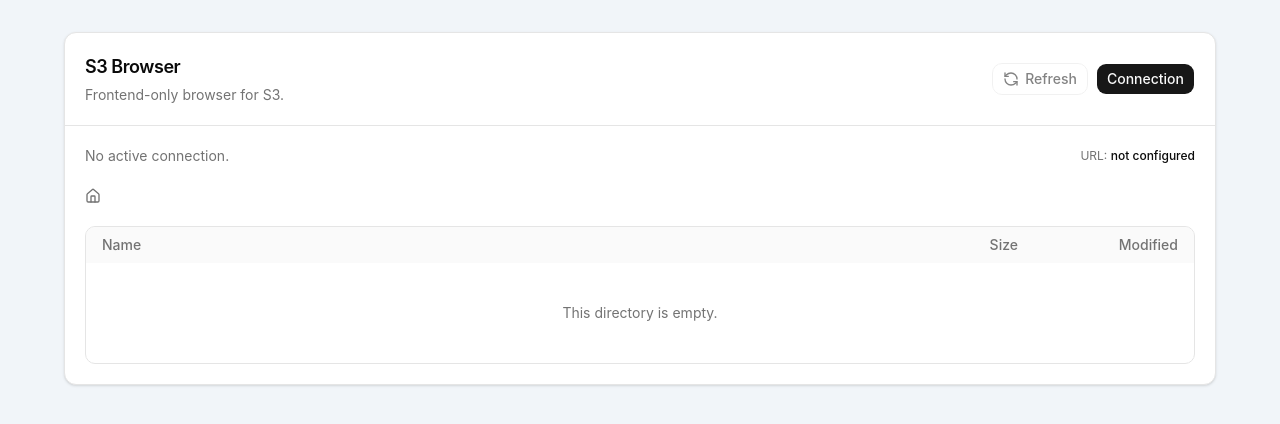
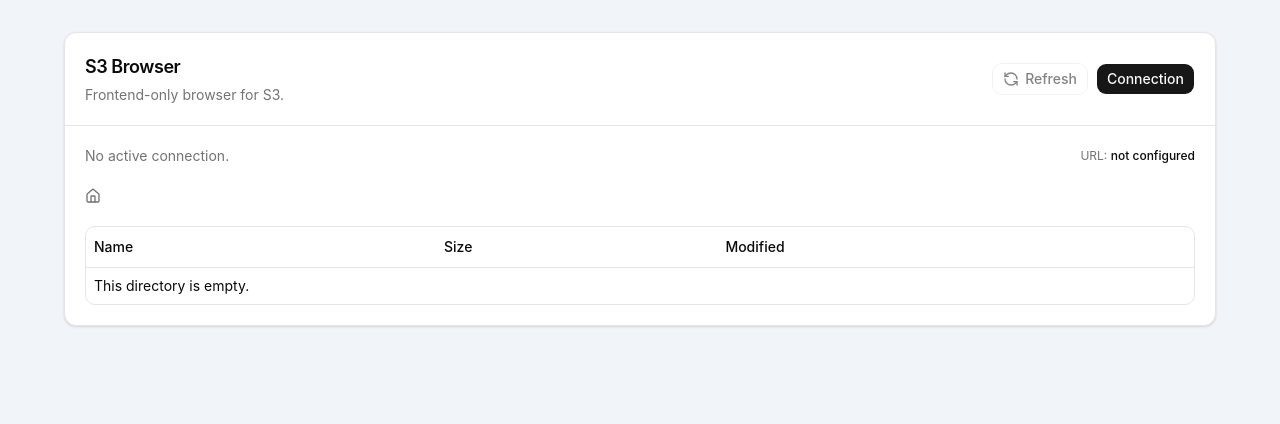
Before and after one commit to canida-software/s3exp, a React (Vite) app: page / in a window 1280 px wide. Shown: the top 424 px of the page. Built offline with nearby package versions, Linux system fonts and the light colour scheme; the HTML template or start-up script is replaced by a standard one.

Commit message:
Use shadcn table primitives for entry table

```diff
--- a/src/components/EntryTable.tsx
+++ b/src/components/EntryTable.tsx
@@ -2,6 +2,7 @@
 import { DateTime } from 'luxon';
 
 import { Button } from '@/components/ui/button';
+import { Table, TableBody, TableCell, TableHead, TableHeader, TableRow } from '@/components/ui/table';
 import { useS3BrowserStore } from '@/lib/s3-browser-store';
 import { type FileEntry } from '@/lib/s3-object-storage';
 
@@ -12,33 +13,29 @@
 
   return (
     <div className="overflow-hidden rounded-lg border">
-      <table className="w-full table-fixed text-sm">
-        <thead className="bg-muted/50 text-start text-muted-foreground">
-          <tr>
-            <th className="max-w-0 px-4 py-2 text-start font-medium">Name</th>
-            <th className="w-24 px-4 py-2 text-end font-medium">Size</th>
-            <th className="w-40 px-4 py-2 text-end font-medium">Modified</th>
-          </tr>
-        </thead>
-        <tbody>
+      <Table>
+        <TableHeader>
+          <TableRow>
+            <TableHead>Name</TableHead>
+            <TableHead>Size</TableHead>
+            <TableHead>Modified</TableHead>
+          </TableRow>
+        </TableHeader>
+        <TableBody>
           {isLoading && (
-            <tr>
-              <td className="px-4 py-10 text-center text-muted-foreground" colSpan={3}>
-                Loading objects...
-              </td>
-            </tr>
+            <TableRow>
+              <TableCell colSpan={3}>Loading objects...</TableCell>
+            </TableRow>
           )}
           {!isLoading && entries.length === 0 && (
-            <tr>
-              <td className="px-4 py-10 text-center text-muted-foreground" colSpan={3}>
-                This directory is empty.
-              </td>
-            </tr>
+            <TableRow>
+              <TableCell colSpan={3}>This directory is empty.</TableCell>
+            </TableRow>
           )}
           {!isLoading &&
             entries.map((entry) => (
-              <tr className="border-bs" key={entry.path}>
-                <td className="px-4 py-2">
+              <TableRow key={entry.path}>
+                <TableCell>
                   {entry.type === 'DIR' && (
                     <Button
                       className="h-auto w-full min-w-0 justify-start p-0 font-normal text-foreground hover:text-primary"
@@ -65,19 +62,19 @@
                       </span>
                     </span>
                   )}
-                </td>
-                <td className="px-4 py-2 text-end whitespace-nowrap text-muted-foreground">
+                </TableCell>
+                <TableCell>
                   {entry.size && formatFileSize(entry.size)}
                   {!entry.size && '—'}
-                </td>
-                <td className="px-4 py-2 text-end whitespace-nowrap text-muted-foreground">
+                </TableCell>
+                <TableCell>
                   {entry.modified && formatModifiedDate(entry.modified)}
                   {!entry.modified && '—'}
-                </td>
-              </tr>
+                </TableCell>
+              </TableRow>
             ))}
-        </tbody>
-      </table>
+        </TableBody>
+      </Table>
     </div>
   );
 }
--- /dev/null
+++ b/src/components/ui/table.tsx
@@ -0,0 +1,114 @@
+import * as React from "react"
+
+import { cn } from "@/lib/utils"
+
+function Table({ className, ...props }: React.ComponentProps<"table">) {
+  return (
+    <div
+      data-slot="table-container"
+      className="relative w-full overflow-x-auto"
+    >
+      <table
+        data-slot="table"
+        className={cn("w-full caption-bottom text-sm", className)}
+        {...props}
+      />
+    </div>
+  )
+}
+
+function TableHeader({ className, ...props }: React.ComponentProps<"thead">) {
+  return (
+    <thead
+      data-slot="table-header"
+      className={cn("[&_tr]:border-b", className)}
+      {...props}
+    />
+  )
+}
+
+function TableBody({ className, ...props }: React.ComponentProps<"tbody">) {
+  return (
+    <tbody
+      data-slot="table-body"
+      className={cn("[&_tr:last-child]:border-0", className)}
+      {...props}
+    />
+  )
+}
+
+function TableFooter({ className, ...props }: React.ComponentProps<"tfoot">) {
+  return (
+    <tfoot
+      data-slot="table-footer"
+      className={cn(
+        "border-t bg-muted/50 font-medium [&>tr]:last:border-b-0",
+        className
+      )}
+      {...props}
+    />
+  )
+}
+
+function TableRow({ className, ...props }: React.ComponentProps<"tr">) {
+  return (
+    <tr
+      data-slot="table-row"
+      className={cn(
+        "border-b transition-colors hover:bg-muted/50 has-aria-expanded:bg-muted/50 data-[state=selected]:bg-muted",
+        className
+      )}
+      {...props}
+    />
+  )
+}
+
+function TableHead({ className, ...props }: React.ComponentProps<"th">) {
+  return (
+    <th
+      data-slot="table-head"
+      className={cn(
+        "h-10 px-2 text-left align-middle font-medium whitespace-nowrap text-foreground [&:has([role=checkbox])]:pr-0",
+        className
+      )}
+      {...props}
+    />
+  )
+}
+
+function TableCell({ className, ...props }: React.ComponentProps<"td">) {
+  return (
+    <td
+      data-slot="table-cell"
+      className={cn(
+        "p-2 align-middle whitespace-nowrap [&:has([role=checkbox])]:pr-0",
+        className
+      )}
+      {...props}
+    />
+  )
+}
+
+function TableCaption({
+  className,
+  ...props
+}: React.ComponentProps<"caption">) {
+  return (
+    <caption
+      data-slot="table-caption"
+      className={cn("mt-4 text-sm text-muted-foreground", className)}
+      {...props}
+    />
+  )
+}
+
+export {
+  Table,
+  TableHeader,
+  TableBody,
+  TableFooter,
+  TableHead,
+  TableRow,
+  TableCell,
+  TableCaption,
+}
```
